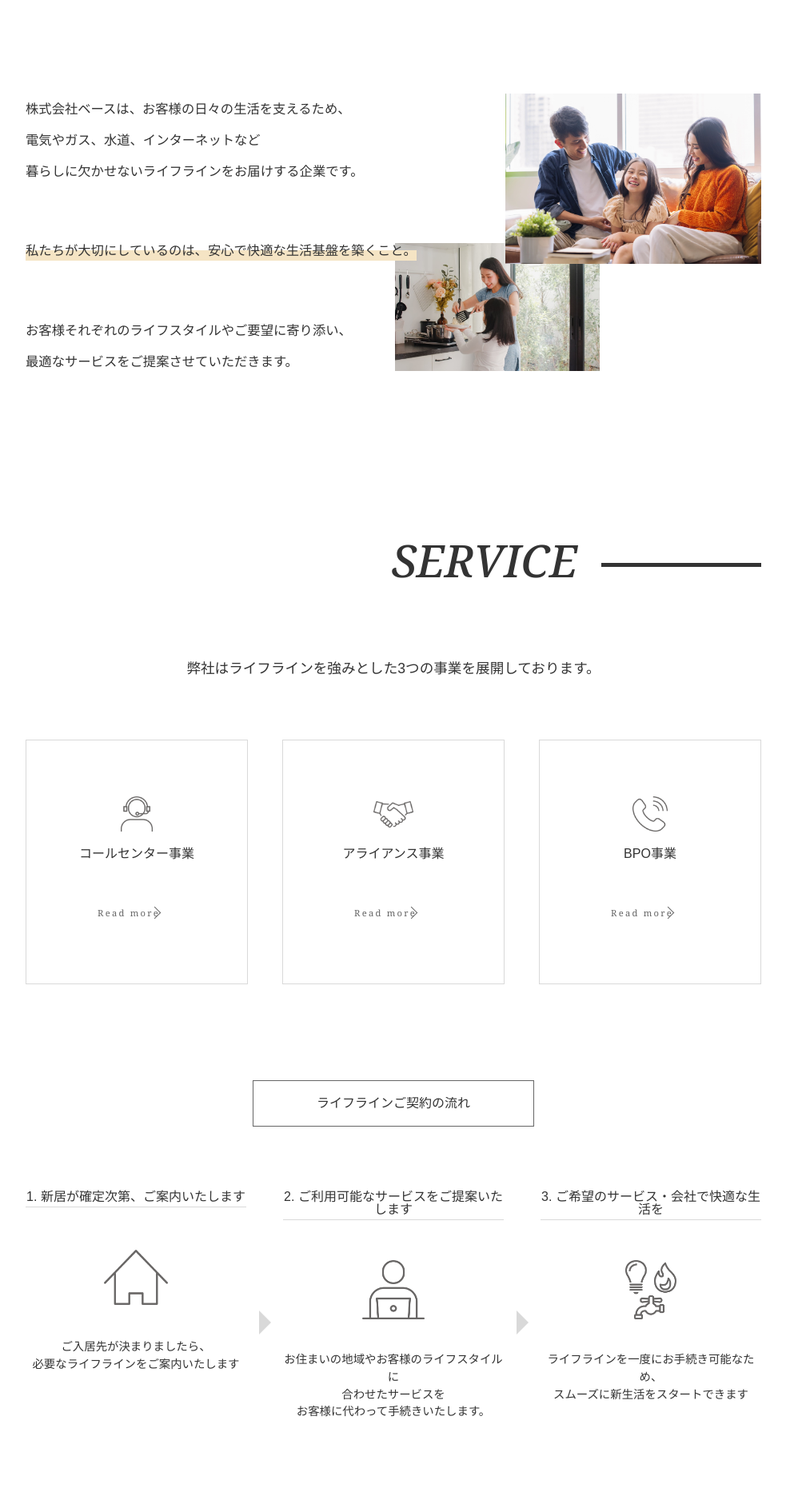
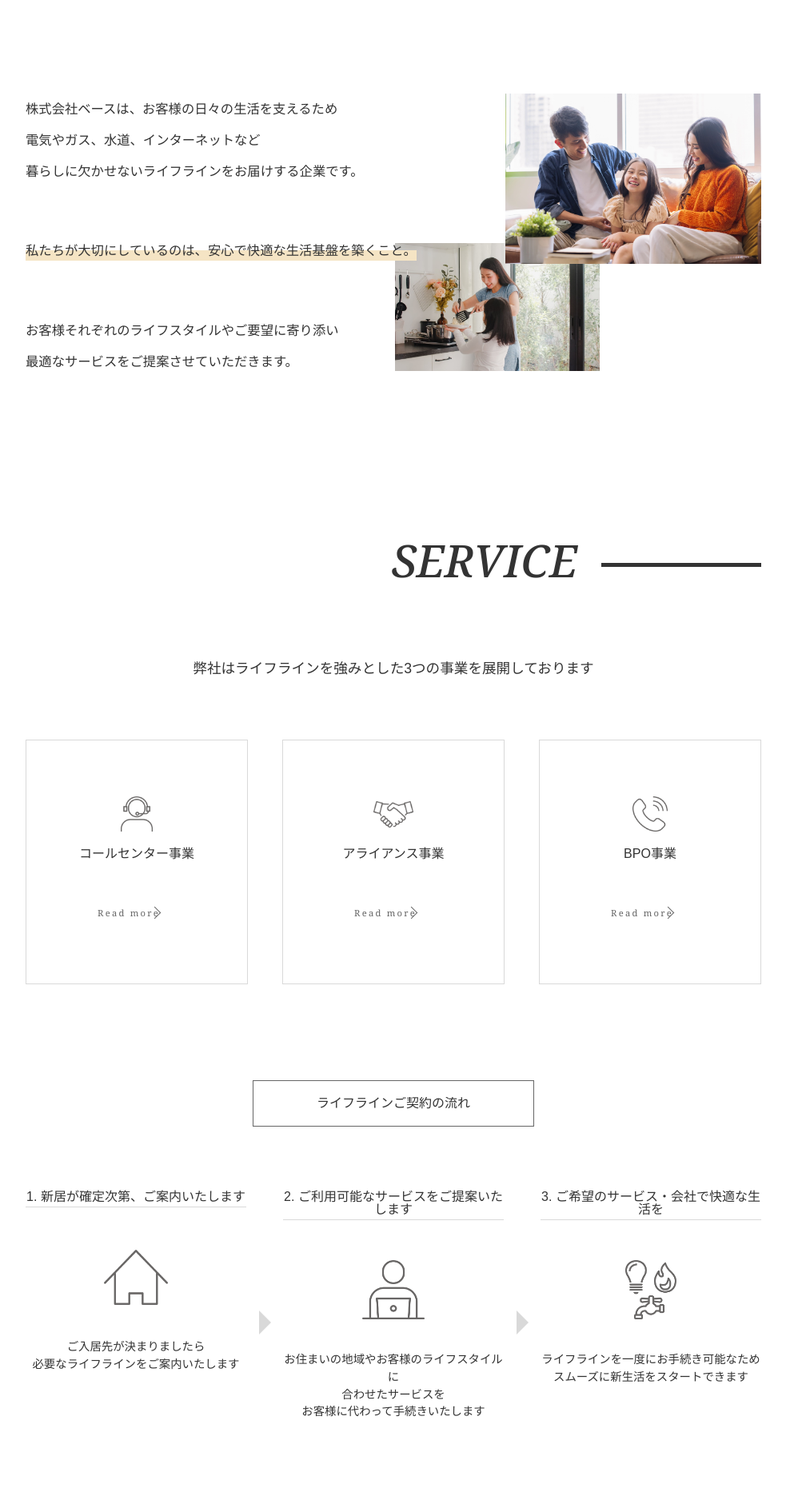
Before and after one commit to NonakaMibuki/BASE-HP, a plain HTML site: page index.html in a window 1280 px wide. Shown: the part 859-2740 px from the top of the page at 80% size, without its empty margins (148-1131 px from the left). Drawn offline with nearby package versions, Linux system fonts and the light colour scheme; a web font is replaced by a local one.

Commit message:
文章の修正

```diff
--- a/index.html
+++ b/index.html
@@ -13,7 +13,7 @@
   <body>
     <section class="fv__container">
       <header>
-        <h1><a href="">株式会社ベース</a></h1>
+        <h1><a href="">株式会社xxxx</a></h1>
         <nav>
           <ul>
             <li><a href="#">Home</a></li>
@@ -65,7 +65,7 @@
       <div class="about__box">
         <div class="about__box--text">
           <p id="fadeIn-text">
-            株式会社ベースは、お客様の日々の生活を支えるため、<br />
+            株式会社ベースは、お客様の日々の生活を支えるため<br />
             電気やガス、水道、インターネットなど<br />
             暮らしに欠かせないライフラインをお届けする企業です。<br />
           </p>
@@ -73,7 +73,7 @@
             <span class="about__text--marker js-markerScrollAnimation">私たちが大切にしているのは、安心で快適な生活基盤を築くこと。</span>
           </p>
           <p id="fadeIn-text">
-            お客様それぞれのライフスタイルやご要望に寄り添い、<br />
+            お客様それぞれのライフスタイルやご要望に寄り添い<br />
             最適なサービスをご提案させていただきます。
           </p>
         </div>
@@ -86,7 +86,7 @@
     <section class="service__container" id="service">
       <div>
         <h2 class="main__title--right">SERVICE</h2>
-        <p class="service__sub-title" id="fadeIn-text2">弊社はライフラインを強みとした3つの事業を展開しております。</p>
+        <p class="service__sub-title" id="fadeIn-text2">弊社はライフラインを強みとした3つの事業を展開しております</p>
         <ul class="service__list">
           <li class="service__item" id="fadeIn-box">
             <a href="">
@@ -116,7 +116,7 @@
             <li class="service__step--detail" id="fadeIn-text3">
               <p class="detail__title">1. 新居が確定次第、ご案内いたします</p>
               <img src="./img/house-img.png" alt="" />
-              <p class="detail__text">ご入居先が決まりましたら、<br>
+              <p class="detail__text">ご入居先が決まりましたら<br>
                 必要なライフラインをご案内いたします</p>
             </li>
             <div class="triangle1"></div>
@@ -125,14 +125,14 @@
               <img src="./img/serch-img.png" alt="" />
               <p class="detail__text">お住まいの地域やお客様のライフスタイルに<br>
                 合わせたサービスを<br>
-                お客様に代わって手続きいたします。
+                お客様に代わって手続きいたします
               </p>
             </li>
             <div class="triangle1"></div>
             <li class="service__step--detail" id="fadeIn-text5">
               <p class="detail__title">3. ご希望のサービス・会社で快適な生活を</p>
               <img src="./img/lifeline-img.png" alt="" />
-              <p class="detail__text">ライフラインを一度にお手続き可能なため、<br>
+              <p class="detail__text">ライフラインを一度にお手続き可能なため<br>
                 スムーズに新生活をスタートできます</p>
             </li>
           </ul>
@@ -158,10 +158,10 @@
       <p class="js-pagetop scroll-top"><a href="#">Page Top</a></p>
       <div class="footer__container">
         <div>
-          <h3><a href="">株式会社ベース</a></h3>
+          <h3><a href="">株式会社xxxx</a></h3>
           <div class="footer__address">
-            <p>〒542-0082</p>
-            <p>大阪府大阪市中央区島之内一丁目22番22号 第一住建島之内堺筋ビル503号</p>
+            <p>〒000-0000</p>
+            <p>住所記載予定</p>
           </div>
         </div>
         <ul class="footer__nav">
```
